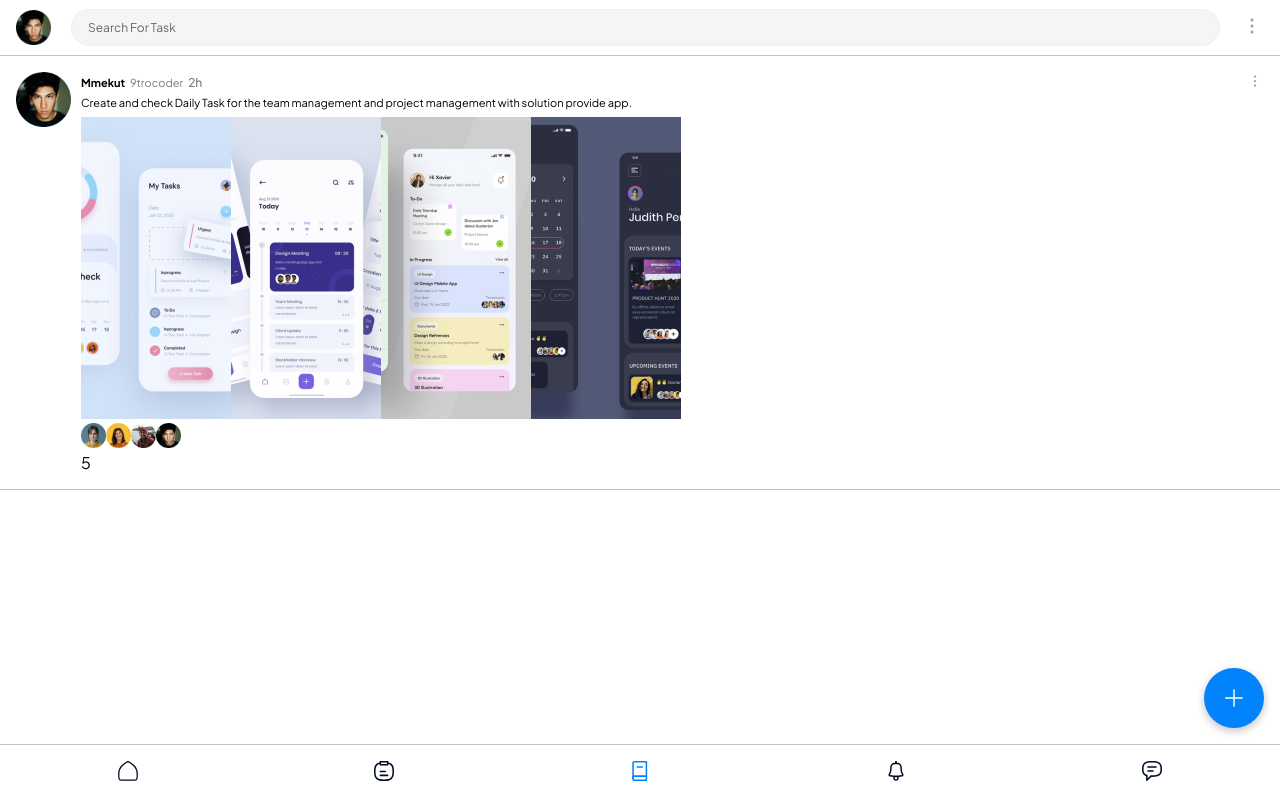
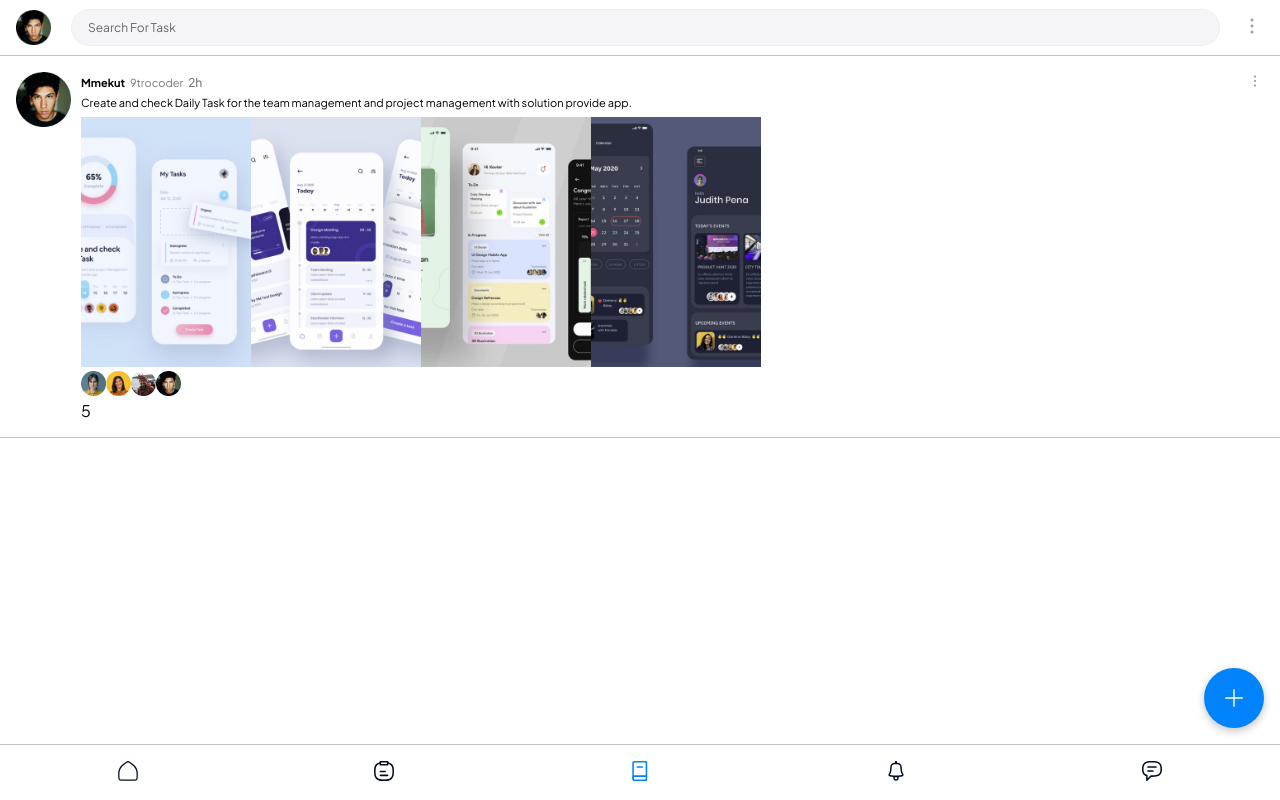
Before and after one commit to 9trocoder/mmekut, a React (Create React App) app: page /task in a window 1280 px wide. Built offline with nearby package versions, Linux system fonts and the light colour scheme.

Commit message:
Update components.css

```diff
--- a/src/components/components.css
+++ b/src/components/components.css
@@ -956,8 +956,8 @@ p.tlctltaskdescription {
 
 
 .taskcard__cnt-images img {
-  width: 150px;
-  height: 302px;
+  width: 170px;
+  height: 250px;
   object-fit: cover;
 }
 
```
